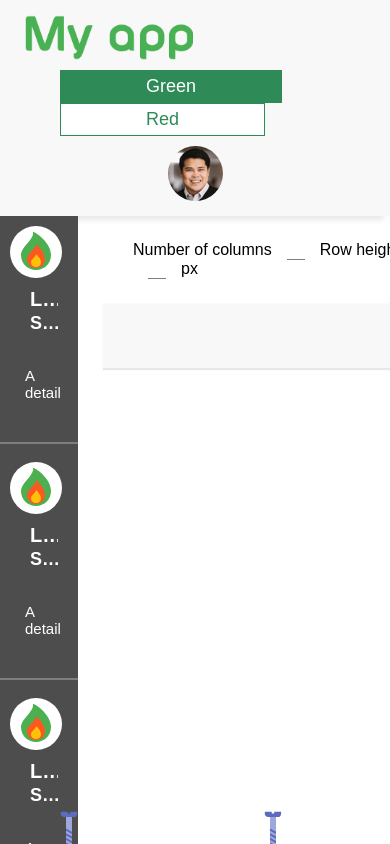
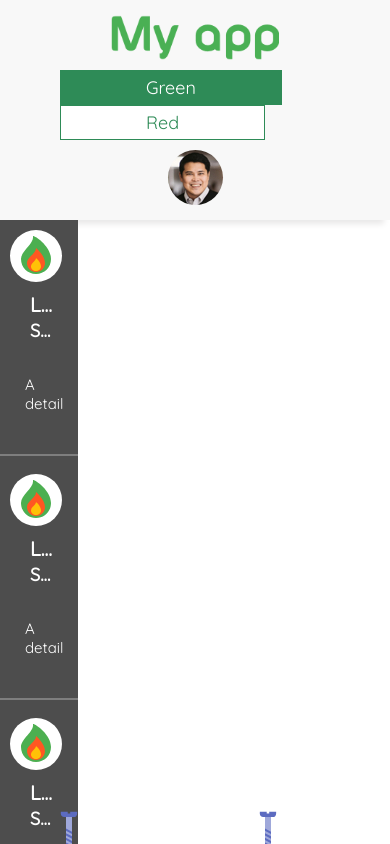
Before and after one commit to aiyentam/myapp-terrago, a React (Create React App) app: page / in a window 390 px wide. Built offline with nearby package versions, Linux system fonts and the light colour scheme.

Commit message:
functions, style, media queries

```diff
--- a/public/index.html
+++ b/public/index.html
@@ -1,5 +1,6 @@
 <!DOCTYPE html>
 <html lang="en">
+
 <head>
   <meta charset="utf-8">
   <meta name="viewport" content="width=device-width, initial-scale=1, shrink-to-fit=no">
@@ -10,6 +11,7 @@
     -->
   <link rel="manifest" href="%PUBLIC_URL%/manifest.json">
   <link rel="shortcut icon" href="%PUBLIC_URL%/favicon.ico">
+  <link href="https://fonts.googleapis.com/css?family=Quicksand" rel="stylesheet">
   <!--
       Notice the use of %PUBLIC_URL% in the tags above.
       It will be replaced with the URL of the `public` folder during the build.
@@ -21,6 +23,7 @@
     -->
   <title>React App</title>
 </head>
+
 <body>
   <noscript>
     You need to enable JavaScript to run this app.
@@ -37,4 +40,5 @@
       To create a production bundle, use `npm run build` or `yarn build`.
     -->
 </body>
+
 </html>
--- a/src/App.css
+++ b/src/App.css
@@ -1,6 +1,10 @@
 .app {
   width: 100%;
   height: 100%;
+  margin: 0;
+  padding: 0;
+  position: fixed;
+  box-sizing: border-box;
 }
 
 .body-content {
@@ -16,7 +20,7 @@
   color: white;
   text-decoration: underline;
   position: fixed;
-  bottom: 0;
+  bottom: 0px;
   padding-left: 60px;
 }
 
@@ -24,3 +28,21 @@
   margin: 0px;
   align-self: flex-end;
 }
+
+@media only screen and (max-width: 960px) {
+  .nav,
+  .main {
+    width: 100%;
+    height: 50%;
+  }
+}
+
+@media only screen and (min-width: 961px) {
+  .nav {
+    width: 100%;
+    max-width: 400px;
+  }
+  .main {
+    width: 66.7%;
+  }
+}
--- a/src/columns/Columns.css
+++ b/src/columns/Columns.css
@@ -12,6 +12,6 @@
 }
 
 .column {
-  width: 250px;
-  margin: 25px;
+  width: 220px;
+  margin: 20px;
 }
--- a/src/columns/Columns.js
+++ b/src/columns/Columns.js
@@ -3,11 +3,20 @@ import "./Columns.css";
 
 class Columns extends Component {
   render() {
+    const columnWidth = 100 / this.props.numOfCol;
+    const columnStyle = {
+      ...this.props.style,
+      width: `${columnWidth}%`
+    };
+
+    let columns = [];
+    for (let i = 0; i < this.props.numOfCol; i++) {
+      columns.push(<div className="column" style={columnStyle} key={i} />);
+    }
+
     return (
       <div className="columns">
-        <div className="column-container">
-          <div className="column" />
-        </div>
+        <div className="column-container">{columns}</div>
       </div>
     );
   }
--- a/src/header/Header.css
+++ b/src/header/Header.css
@@ -18,6 +18,20 @@
   cursor: pointer;
 }
 
+.face-icon {
+  background-image: url("/images/face.jpg");
+  border-radius: 50%;
+  height: 55px;
+  width: 55px;
+  justify-content: flex-end;
+}
+
+@media only screen and (max-width: 960px) {
+  .logo {
+    margin: auto;
+  }
+}
+
 .switch {
   padding: 10px 35px;
 }
@@ -30,9 +44,6 @@
 
 .switch label {
   display: inline-block;
-  border: 1px solid #57b055;
-  background-color: #ffff;
-  color: #57b055;
   font-size: 18px;
   text-align: center;
   padding: 5px 85px;
@@ -47,10 +58,3 @@
   background: #57b055;
   color: #ffff;
 }
-
-.face-icon {
-  background-image: url("/images/face.jpg");
-  border-radius: 50%;
-  height: 55px;
-  width: 55px;
-}
--- a/src/index.css
+++ b/src/index.css
@@ -1,5 +1,5 @@
 body {
   margin: 0;
   padding: 0;
-  font-family: sans-serif;
+  font-family: "Quicksand", sans-serif;
 }
--- a/src/main/Main.css
+++ b/src/main/Main.css
@@ -1,10 +1,3 @@
-.main {
-  width: 100%;
-  height: 100%;
-  position: fixed;
-  margin-left: 20%;
-}
-
 .column-amount {
   padding: 25px 55px;
 }
--- a/src/main/Main.js
+++ b/src/main/Main.js
@@ -21,6 +21,10 @@ class Main extends Component {
   }
 
   render() {
+    const columnStyle = {
+      height: this.state.height + "px",
+      backgroundColor: this.props.color
+    };
     return (
       <div className="main">
         <form className="column-amount">
@@ -39,7 +43,7 @@ class Main extends Component {
             onChange={this.onInputChange}
           />px
         </form>
-        <Columns />
+        <Columns numOfCol={this.state.numOfCol} style={columnStyle} />
       </div>
     );
   }
--- a/src/sidebar/Sidebar.css
+++ b/src/sidebar/Sidebar.css
@@ -3,7 +3,7 @@
   flex-direction: column;
   background-color: #4d4d4d;
   color: #ffff;
-  position: fixed;
+  position: relative;
   width: 20%;
   height: 100%;
 }
```
Lines whose indentation alone changed are shown as unchanged.
